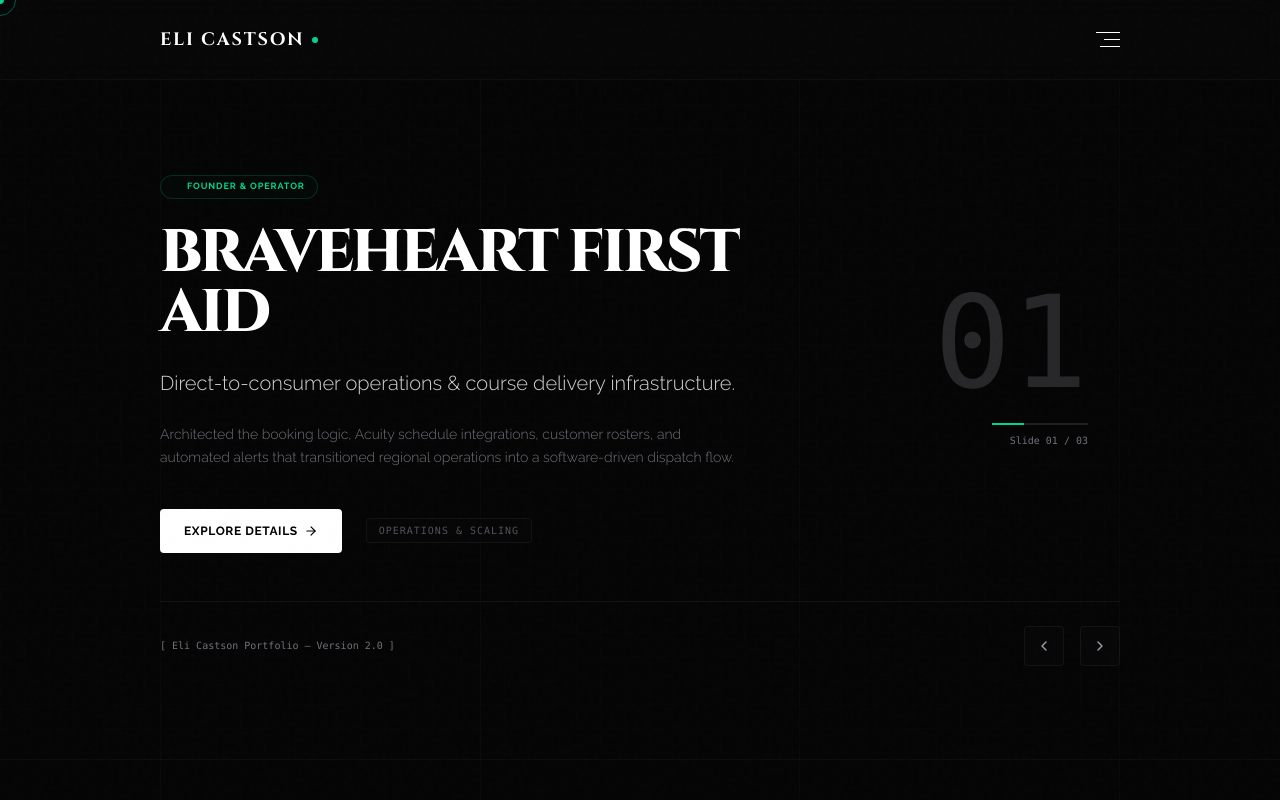
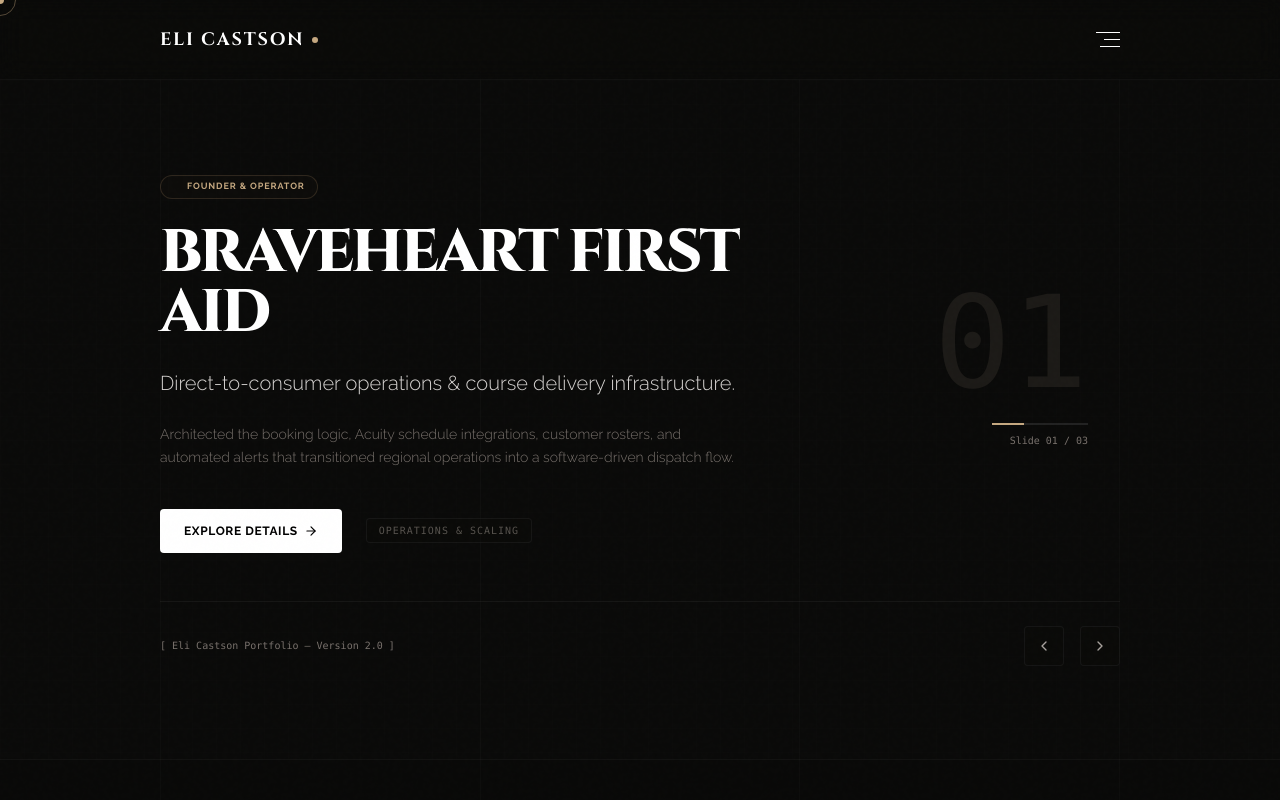
Before and after one commit to ee-prog/castson-site, a Next.js app: page / in a window 1280 px wide. Shown: the top 800 px of the page. Built offline with nearby package versions, Linux system fonts and the light colour scheme.

Commit message:
feat: apply champagne sand-gold and warm dark color theme

```diff
--- a/src/app/globals.css
+++ b/src/app/globals.css
@@ -1,17 +1,17 @@
 @import "tailwindcss";
 
 :root {
-  --background: #09090b;
-  --foreground: #f4f4f5;
-  --card: #18181b;
-  --card-foreground: #f4f4f5;
-  --primary: #10b981;
-  --primary-foreground: #09090b;
-  --secondary: #27272a;
-  --secondary-foreground: #f4f4f5;
-  --muted: #27272a;
-  --muted-foreground: #a1a1aa;
-  --border: #27272a;
+  --background: #0a0a09;
+  --foreground: #eeece6;
+  --card: #12110f;
+  --card-foreground: #eeece6;
+  --primary: #c5a880;
+  --primary-foreground: #0a0a09;
+  --secondary: #1c1a17;
+  --secondary-foreground: #eeece6;
+  --muted: #1c1a17;
+  --muted-foreground: #8a857f;
+  --border: #1c1a17;
 }
 
 @theme {
@@ -26,6 +26,30 @@
   --color-muted-brand: var(--muted);
   --color-muted-brand-foreground: var(--muted-foreground);
   --color-border-brand: var(--border);
+
+  --color-emerald-50: #fbf9f6;
+  --color-emerald-100: #f4eee2;
+  --color-emerald-200: #e8dcc4;
+  --color-emerald-300: #d9c5a2;
+  --color-emerald-400: #c5a880; /* Core sand-gold accent */
+  --color-emerald-500: #b59367;
+  --color-emerald-600: #a37d53;
+  --color-emerald-700: #89633e;
+  --color-emerald-800: #704e33;
+  --color-emerald-900: #4b321f;
+  --color-emerald-950: #1b130c;
+
+  --color-zinc-50: #fafaf9;
+  --color-zinc-100: #f5f5f4;
+  --color-zinc-200: #e7e5e4;
+  --color-zinc-300: #d6d3d1;
+  --color-zinc-400: #a8a29e;
+  --color-zinc-500: #78716c;
+  --color-zinc-600: #57534e;
+  --color-zinc-700: #44403c;
+  --color-zinc-800: #1c1a17; /* Warm dark gray */
+  --color-zinc-900: #12110f; /* Warm slate charcoal */
+  --color-zinc-950: #0a0a09; /* Warm pitch black */
 }
 
 body {
--- a/src/app/page.tsx
+++ b/src/app/page.tsx
@@ -13,8 +13,8 @@
     subtitle: "Direct-to-consumer operations & course delivery infrastructure.",
     description: "Architected the booking logic, Acuity schedule integrations, customer rosters, and automated alerts that transitioned regional operations into a software-driven dispatch flow.",
     link: "/work",
-    accentColor: "from-emerald-500/20 via-zinc-950 to-zinc-950",
-    glowColor: "bg-emerald-500/10",
+    accentColor: "from-emerald-500/10 via-zinc-950 to-zinc-950",
+    glowColor: "bg-emerald-500/5",
     badge: "Operations & Scaling"
   },
   {
@@ -25,8 +25,8 @@
     subtitle: "Custom data parser & database sync coordinator.",
     description: "Built event-driven sync scripts and PostgreSQL triggers connecting timesheets, CRM leads, and course capacities into a single state model.",
     link: "/work",
-    accentColor: "from-blue-500/20 via-zinc-950 to-zinc-950",
-    glowColor: "bg-blue-500/10",
+    accentColor: "from-emerald-500/10 via-zinc-950 to-zinc-950",
+    glowColor: "bg-emerald-500/5",
     badge: "Backend Integrations"
   },
   {
@@ -37,8 +37,8 @@
     subtitle: "Bespoke automation pipelines & data reconciliation.",
     description: "Providing advisory on OAuth integrations, payroll auditing, marketing extraction pipelines, and connecting API services for maximum operational velocity.",
     link: "/contact",
-    accentColor: "from-purple-500/20 via-zinc-950 to-zinc-950",
-    glowColor: "bg-purple-500/10",
+    accentColor: "from-emerald-500/10 via-zinc-950 to-zinc-950",
+    glowColor: "bg-emerald-500/5",
     badge: "API Advisory"
   }
 ];
@@ -67,7 +67,7 @@
   const activeSlide = SLIDES[currentSlide];
 
   return (
-    <div className="relative w-full min-h-screen bg-[#050505] overflow-hidden flex flex-col pt-20">
+    <div className="relative w-full min-h-screen bg-zinc-950 overflow-hidden flex flex-col pt-20">
 
       {/* 1. Structural Grid Lines */}
       <div className="absolute inset-y-0 inset-x-0 mx-auto max-w-5xl px-4 sm:px-6 lg:px-8 pointer-events-none z-10 flex justify-between">
@@ -256,7 +256,7 @@
       </section>
 
       {/* 4. Dynamic Call to Action */}
-      <section className="py-32 bg-[#060608] relative">
+      <section className="py-32 bg-zinc-950/40 border-t border-white/[0.03] relative">
         <div className="mx-auto max-w-5xl px-4 sm:px-6 lg:px-8 text-center relative z-20">
           <span className="text-[10px] font-bold uppercase tracking-widest text-emerald-400 font-mono">02 / Advisory</span>
           <h2 className="text-4xl sm:text-5xl font-extrabold tracking-tighter text-white uppercase mt-4 mb-6 font-display">
```
